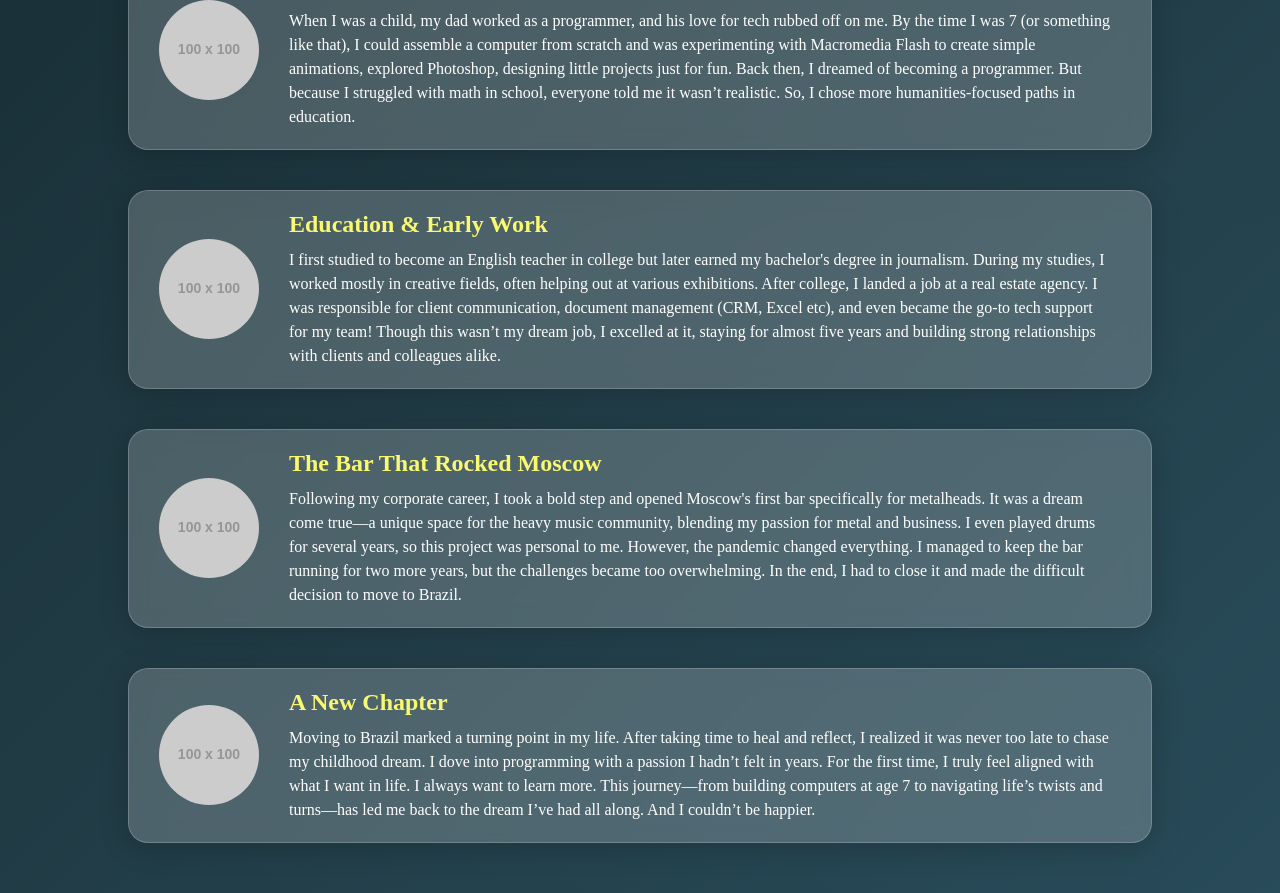
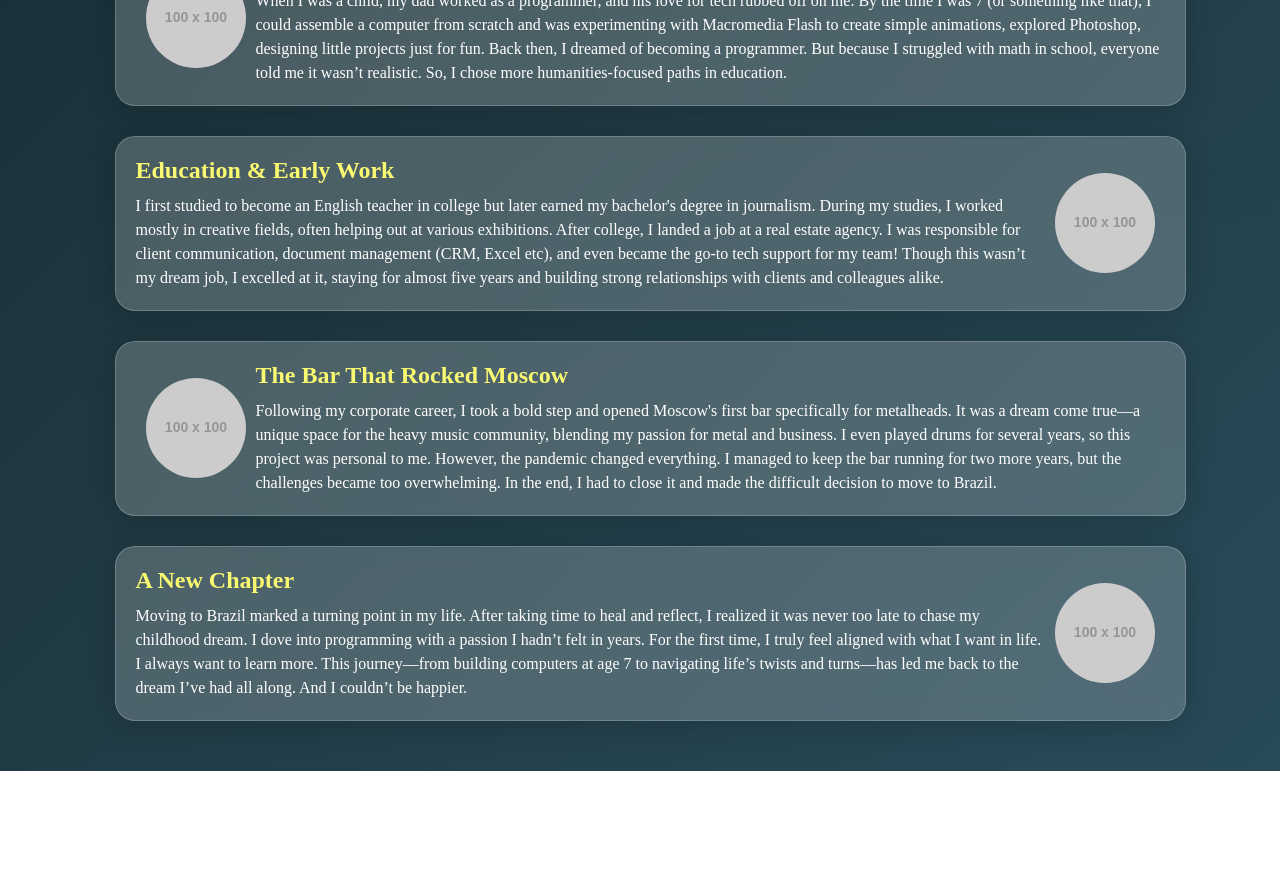
Before and after one commit to sashashreyder/landingpage, a React (Vite) app: page / in a window 1280 px wide. Shown: the part 620-1513 px from the top of the page. After the commit the page ends 1391 px from the top, so only its background shows below. Built offline with nearby package versions, Linux system fonts and the light colour scheme; a web font is replaced by a local one.

Commit message:
About Me Cards Media Q added

```diff
--- a/src/AboutMe.css
+++ b/src/AboutMe.css
@@ -1,5 +1,5 @@
 .AboutMe {
-    margin-top: 10px;
+    margin-left: 20px;
     display: flex;
     flex-direction: column;
     justify-content: center;
@@ -37,29 +37,32 @@
 }
 
 .content-boxes {
-    width: 80%;
-    margin-top: 50px;
+    width: 85%;
+    margin-top: 40px;
     display: flex;
     flex-direction: column;
-    gap: 40px;
+    gap: 30px;
     z-index: 2;
 }
 
 .content-box {
     display: flex;
     align-items: center;
-    justify-content: space-between;
     background: rgba(255, 255, 255, 0.2);
     border: 1px solid rgba(255, 255, 255, 0.2);
     box-shadow: 0 4px 30px rgba(0, 0, 0, 0.2);
     backdrop-filter: blur(10px);
     border-radius: 20px;
     padding: 20px;
-    position: relative;
+    transition: all 0.3s ease-in-out;
 }
 
 .content-box.reverse {
     flex-direction: row-reverse;
+}
+
+.content-box.expanded .content-text {
+    display: block;
 }
 
 .content-image {
@@ -76,8 +79,8 @@
 
 .content-text {
     flex: 1;
-    padding: 0 20px;
     color: #fff;
+    position: relative;
 }
 
 .content-text h3 {
@@ -92,20 +95,55 @@
     line-height: 1.5;
 }
 
-@keyframes typing {
-    from {
-        width: 0;
+.toggle-btn {
+    background: none;
+    border: none;
+    color: #f9f871;
+    cursor: pointer;
+    font-size: 1.5rem;
+    margin-top: 10px;
+    align-self: flex-start;
+}
+
+@media (max-width: 750px) {
+    .content-box {
+        flex-direction: row;
+        justify-content: space-around;
+        gap: 5px;
+
     }
-    to {
-        width: 100%;
+
+    .content-box.reverse {
+        flex-direction: row-reverse;
+        gap: 10px;
+    }
+
+    .content-text h3 {
+        font-size: 1.25rem;
+    }
+
+    .content-text p {
+        font-size: 0.9rem;
+    }
+
+    .content-image {
+        width: 80px;
+        height: 80px;
+    }
+
+    .content-box.expanded .content-text p {
+        display: block;
+        overflow: hidden;
+    }
+
+    .toggle-btn {
+        display: contents;
+        font-size: 1.25rem;
+    }
+
+    .toggle-btn::after {
+        width: 8px;
+        height: 8px;
+        border-width: 1.5px;
     }
 }
-
-@keyframes blink {
-    50% {
-        opacity: 0;
-    }
-    100% {
-        opacity: 1;
-    }
-}
--- a/src/AboutMe.jsx
+++ b/src/AboutMe.jsx
@@ -1,65 +1,100 @@
-import React from 'react';
+import React, { useState, useEffect } from 'react';
 import './AboutMe.css';
 
 function AboutMe() {
+    const [expandedBoxes, setExpandedBoxes] = useState([false, false, false, false]);
+    const [isSmallScreen, setIsSmallScreen] = useState(false);
+
+    useEffect(() => {
+        const handleResize = () => {
+            setIsSmallScreen(window.innerWidth < 750);
+        };
+
+        // Initial check for screen size
+        handleResize();
+
+        // Add event listener for window resize
+        window.addEventListener('resize', handleResize);
+
+        return () => {
+            window.removeEventListener('resize', handleResize);
+        };
+    }, []);
+
+    const toggleBox = (index) => {
+        const updatedBoxes = [...expandedBoxes];
+        updatedBoxes[index] = !updatedBoxes[index];
+        setExpandedBoxes(updatedBoxes);
+    };
+
+    const contentData = [
+        {
+            title: "How it started?",
+            content: `When I was a child, my dad worked as a programmer, and his love for tech rubbed off on me.
+            By the time I was 7 (or something like that), I could assemble a computer from scratch and was experimenting with Macromedia Flash to create simple animations, explored Photoshop,
+            designing little projects just for fun. Back then, I dreamed of becoming a programmer.
+            But because I struggled with math in school, everyone told me it wasn’t realistic.
+            So, I chose more humanities-focused paths in education.`,
+            imageClass: "image-left"
+        },
+        {
+            title: "Education & Early Work",
+            content: `I first studied to become an English teacher in college but later earned my bachelor's degree in journalism. During my studies,
+            I worked mostly in creative fields, often helping out at various exhibitions. After college, I landed a job at a real estate agency.
+            I was responsible for client communication, document management (CRM, Excel etc), and even became the go-to tech support for my team! Though this wasn’t my dream job,
+            I excelled at it, staying for almost five years and building strong relationships with clients and colleagues alike.`,
+            imageClass: "image-right"
+        },
+        {
+            title: "The Bar That Rocked Moscow",
+            content: `Following my corporate career, I took a bold step and opened Moscow's first bar specifically for metalheads. It was a dream come true—a unique space for the heavy music community, blending my passion for metal and business. I even played drums for several years, so this project was personal to me. However, the pandemic changed everything.
+            I managed to keep the bar running for two more years, but the challenges became too overwhelming.
+            In the end, I had to close it and made the difficult decision to move to Brazil.`,
+            imageClass: "image-left"
+        },
+        {
+            title: "A New Chapter",
+            content: `Moving to Brazil marked a turning point in my life. After taking time to heal and reflect, I realized it was never too late to chase my childhood dream. I dove into programming with a passion I hadn’t felt in years. For the first time, I truly feel aligned with what I want in life.
+            I always want to learn more.
+            This journey—from building computers at age 7 to navigating life’s twists and turns—has
+            led me back to the dream I’ve had all along. And I couldn’t be happier.`,
+            imageClass: "image-right"
+        }
+    ];
+
     return (
         <div className="AboutMe">
             <div className="background-container"></div>
-                <div className="text-container-aboutme">
-                    <div className="handwriting-container">
-                        <span className="handwriting-text">Let's get acquainted!</span>
+            <div className="text-container-aboutme">
+                <div className="handwriting-container">
+                    <span className="handwriting-text">Let's get acquainted!</span>
                 </div>
             </div>
 
-            {/* Content Section */}
             <div className="content-boxes">
-                {/* Box 1 */}
-                <div className="content-box">
-                    <div className="content-image image-left"></div>
-                    <div className="content-text">
-                        <h3>How it started?</h3>
-                        <p>When I was a child, my dad worked as a programmer, and his love for tech rubbed off on me.
-                            By the time I was 7 (or something like that), I could assemble a computer from scratch and was experimenting with Macromedia Flash to create simple animations, explored Photoshop,
-                            designing little projects just for fun. Back then, I dreamed of becoming a programmer.
-                            But because I struggled with math in school, everyone told me it wasn’t realistic.
-                            So, I chose more humanities-focused paths in education.</p>
+                {contentData.map((data, index) => (
+                    <div
+                        className={`content-box ${data.imageClass.includes("right") ? "reverse" : ""} ${
+                            expandedBoxes[index] ? "expanded" : ""
+                        }`}
+                        key={index}
+                    >
+                        <div className={`content-image ${data.imageClass}`}></div>
+                        <div className="content-text">
+                            <h3>{data.title}</h3>
+                            {/* Conditionally render the content */}
+                            {(!isSmallScreen || expandedBoxes[index]) && <p>{data.content}</p>}
+                        </div>
+                        {isSmallScreen && (
+                            <button
+                                className="toggle-btn"
+                                onClick={() => toggleBox(index)}
+                            >
+                                {expandedBoxes[index] ? "▲" : "▼"}
+                            </button>
+                        )}
                     </div>
-                </div>
-
-                {/* Box 2 */}
-                <div className="content-box reverse">
-                    <div className="content-text">
-                        <h3>Education & Early Work</h3>
-                        <p>I first studied to become an English teacher in college but later earned my bachelor's degree in journalism. During my studies,
-                            I worked mostly in creative fields, often helping out at various exhibitions. After college, I landed a job at a real estate agency.
-                            I was responsible for client communication, document management (CRM, Excel etc), and even became the go-to tech support for my team! Though this wasn’t my dream job,
-                            I excelled at it, staying for almost five years and building strong relationships with clients and colleagues alike.</p>
-                    </div>
-                    <div className="content-image image-right"></div>
-                </div>
-
-                {/* Box 3 */}
-                <div className="content-box">
-                    <div className="content-image image-left"></div>
-                    <div className="content-text">
-                        <h3>The Bar That Rocked Moscow</h3>
-                        <p>Following my corporate career, I took a bold step and opened Moscow's first bar specifically for metalheads. It was a dream come true—a unique space for the heavy music community, blending my passion for metal and business. I even played drums for several years, so this project was personal to me. However, the pandemic changed everything.
-                            I managed to keep the bar running for two more years, but the challenges became too overwhelming.
-                            In the end, I had to close it and made the difficult decision to move to Brazil.</p>
-                    </div>
-                </div>
-
-                {/* Box 4 */}
-                <div className="content-box reverse">
-                    <div className="content-text">
-                        <h3>A New Chapter</h3>
-                        <p>Moving to Brazil marked a turning point in my life. After taking time to heal and reflect, I realized it was never too late to chase my childhood dream. I dove into programming with a passion I hadn’t felt in years. For the first time, I truly feel aligned with what I want in life.
-                            I always want to learn more.
-                            This journey—from building computers at age 7 to navigating life’s twists and turns—has
-                            led me back to the dream I’ve had all along. And I couldn’t be happier.</p>
-                    </div>
-                    <div className="content-image image-right"></div>
-                </div>
+                ))}
             </div>
         </div>
     );
```
Also changed, not shown: src/App.jsx (line endings or trailing spaces).
